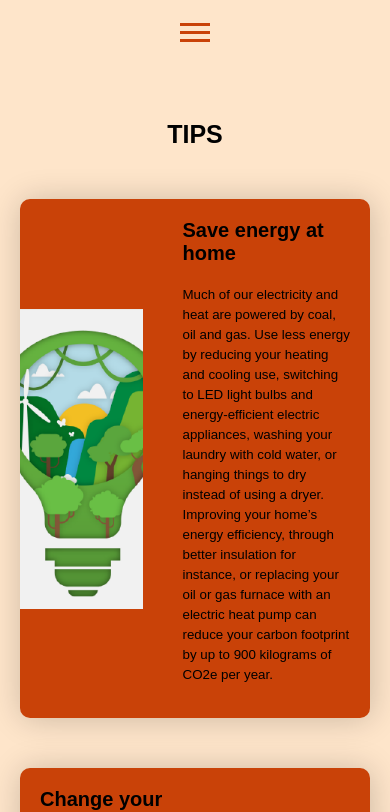
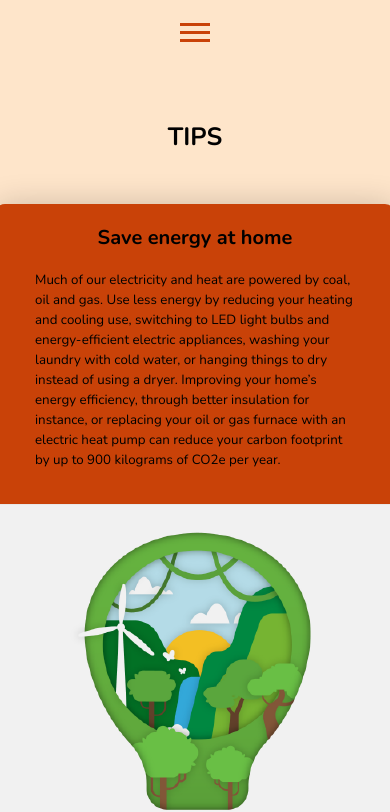
Before and after one commit to SimoneVeitch/climate-change-directory, a React (Create React App) app: page /tips in a window 390 px wide. Shown: the top 812 px of the page. Built offline with nearby package versions, Linux system fonts and the light colour scheme; data requests are answered from the project's data file.

Commit message:
Added new fonts and fixed tips cards on mobile view

```diff
--- a/public/index.html
+++ b/public/index.html
@@ -25,6 +25,12 @@
       Learn how to configure a non-root public URL by running `npm run build`.
     -->
     <title>React App</title>
+    <link rel="preconnect" href="https://fonts.googleapis.com">
+<link rel="preconnect" href="https://fonts.gstatic.com" crossorigin>
+<link href="https://fonts.googleapis.com/css2?family=Nunito:ital,wght@0,200..1000;1,200..1000&display=swap" rel="stylesheet">
+<link rel="preconnect" href="https://fonts.googleapis.com">
+<link rel="preconnect" href="https://fonts.gstatic.com" crossorigin>
+<link href="https://fonts.googleapis.com/css2?family=Titan+One&display=swap" rel="stylesheet">
   </head>
   <body>
     <noscript>You need to enable JavaScript to run this app.</noscript>
--- a/src/index.css
+++ b/src/index.css
@@ -2,7 +2,10 @@
 
 html, body {
   margin: 0;
-  font-family: Arial, Helvetica, sans-serif;
+  font-family: "Nunito", sans-serif;
+  font-optical-sizing: auto;
+  font-weight: 300;
+  font-style: normal;
   background-color: #fee5ca;
  color: #000000;
  min-height: 100vh;
@@ -147,6 +150,10 @@
 .hero-copy h1 {
   margin-bottom: 30px;
   color: rgb(201, 66, 8);
+  font-family: "Titan One", sans-serif;
+  font-weight: 400;
+  font-style: normal;
+  font-size: 50px;
 }
 
 .hero-copy {
@@ -415,8 +422,8 @@
 
 .img-container {
   flex: 0 0 35%;
-  height: 300px;
-  width: 200px;
+  height: 400px;
+  width: 300px;
   overflow: hidden;
   display: flex;
   align-items: center;
@@ -702,11 +709,6 @@
   font-size: 15px;
 }
 
-.tips-card {
-  margin-left: 20px;
-  margin-right: 20px;
-}
-
 .result-card .img_pod {
   margin-left: 20px;
   margin-right: 20px;
@@ -729,4 +731,41 @@
   top: -8%;
 }
 
+.tips-card {
+  max-width: 400px;
+  display: flex;
+  flex-direction: column;
+  align-items: center;
+  overflow: hidden;
 }
+
+.img-container {
+  height: auto;
+  width: 100%;
+  justify-content: center;
+  order: 1;
+  margin: 0;
+}
+
+.img-container img {
+  display: block;
+}
+
+.text-container {
+  width: 80%;
+  text-align: left;
+}
+
+.text-container h2 {
+  text-align: center;
+}
+
+.tips-card.reverse {
+  flex-direction: column-reverse;
+}
+
+.tips-card.reverse .img-container {
+  order: -1;
+  margin: 0;
+}
+}
```
